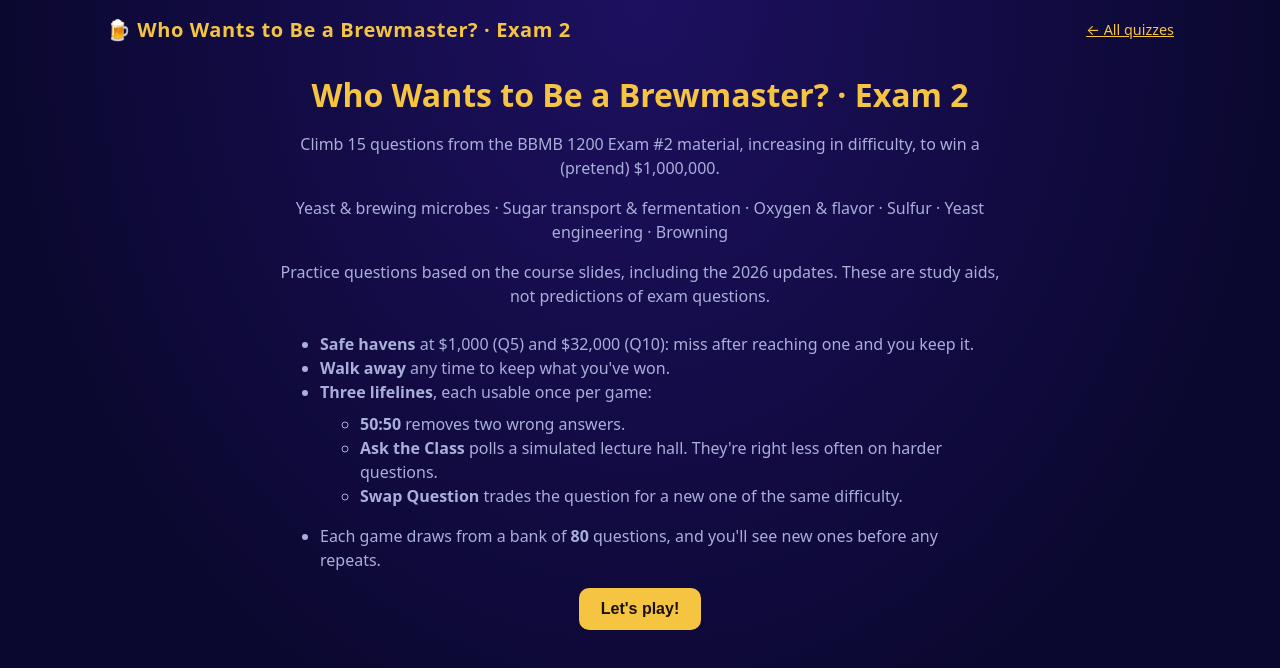
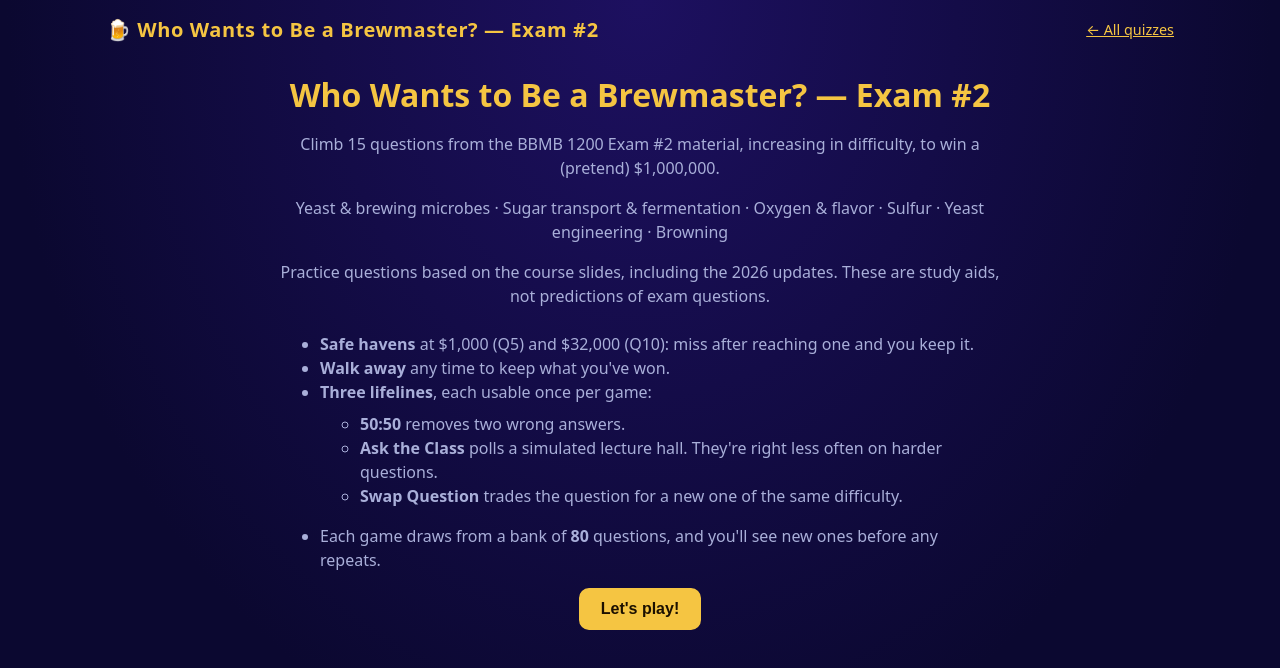
Before and after one commit to swnisu1/BBMB_1200, a plain HTML site: page millionaire-exam2.html in a window 1280 px wide. Drawn offline with Linux system fonts and the light colour scheme.

Commit message:
Make Exam #1 and Exam #2 game titles consistent

```diff
--- a/millionaire-exam2.html
+++ b/millionaire-exam2.html
@@ -3,7 +3,7 @@
 <head>
 <meta charset="utf-8">
 <meta name="viewport" content="width=device-width, initial-scale=1">
-<title>Who Wants to Be a Brewmaster? · Exam 2</title>
+<title>Who Wants to Be a Brewmaster? — Exam #2</title>
 <style>
   :root {
     --bg1: #0b0830; --bg2: #1d1060;
@@ -117,13 +117,13 @@
 <body>
 <div class="wrap">
   <header>
-    <h1>🍺 Who Wants to Be a Brewmaster? · Exam 2</h1>
+    <h1>🍺 Who Wants to Be a Brewmaster? — Exam #2</h1>
     <a href="index.html">← All quizzes</a>
   </header>
 
   <!-- Start screen -->
   <section class="splash" id="start">
-    <h2>Who Wants to Be a Brewmaster? · Exam 2</h2>
+    <h2>Who Wants to Be a Brewmaster? — Exam #2</h2>
     <p>Climb 15 questions from the BBMB 1200 Exam #2 material, increasing in difficulty, to win a (pretend) $1,000,000.</p>
     <p>Yeast &amp; brewing microbes · Sugar transport &amp; fermentation · Oxygen &amp; flavor · Sulfur · Yeast engineering · Browning</p>
     <p>Practice questions based on the course slides, including the 2026 updates. These are study aids, not predictions of exam questions.</p>
```
Also changed, not shown: index.html (+1 -1 lines).
